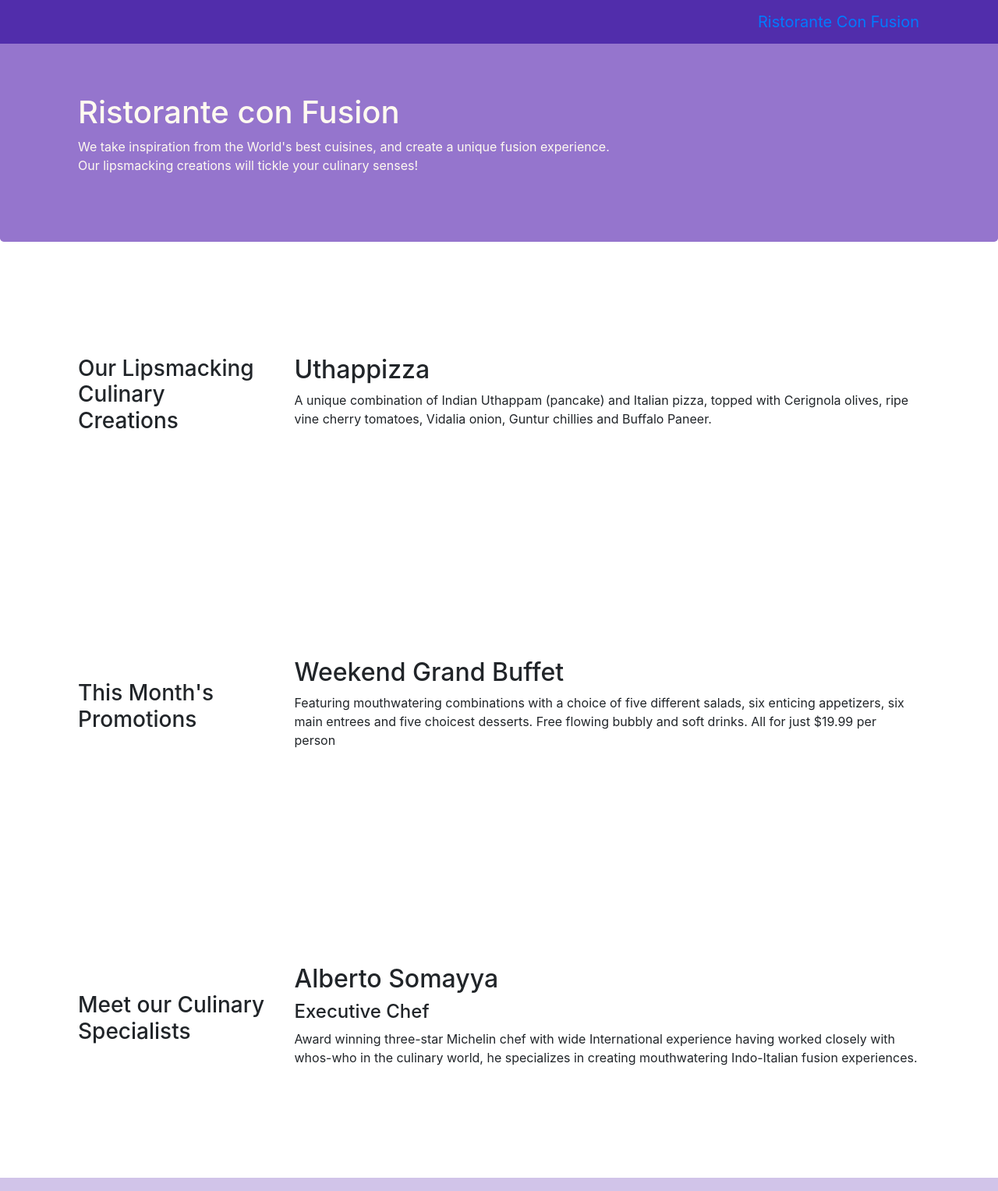
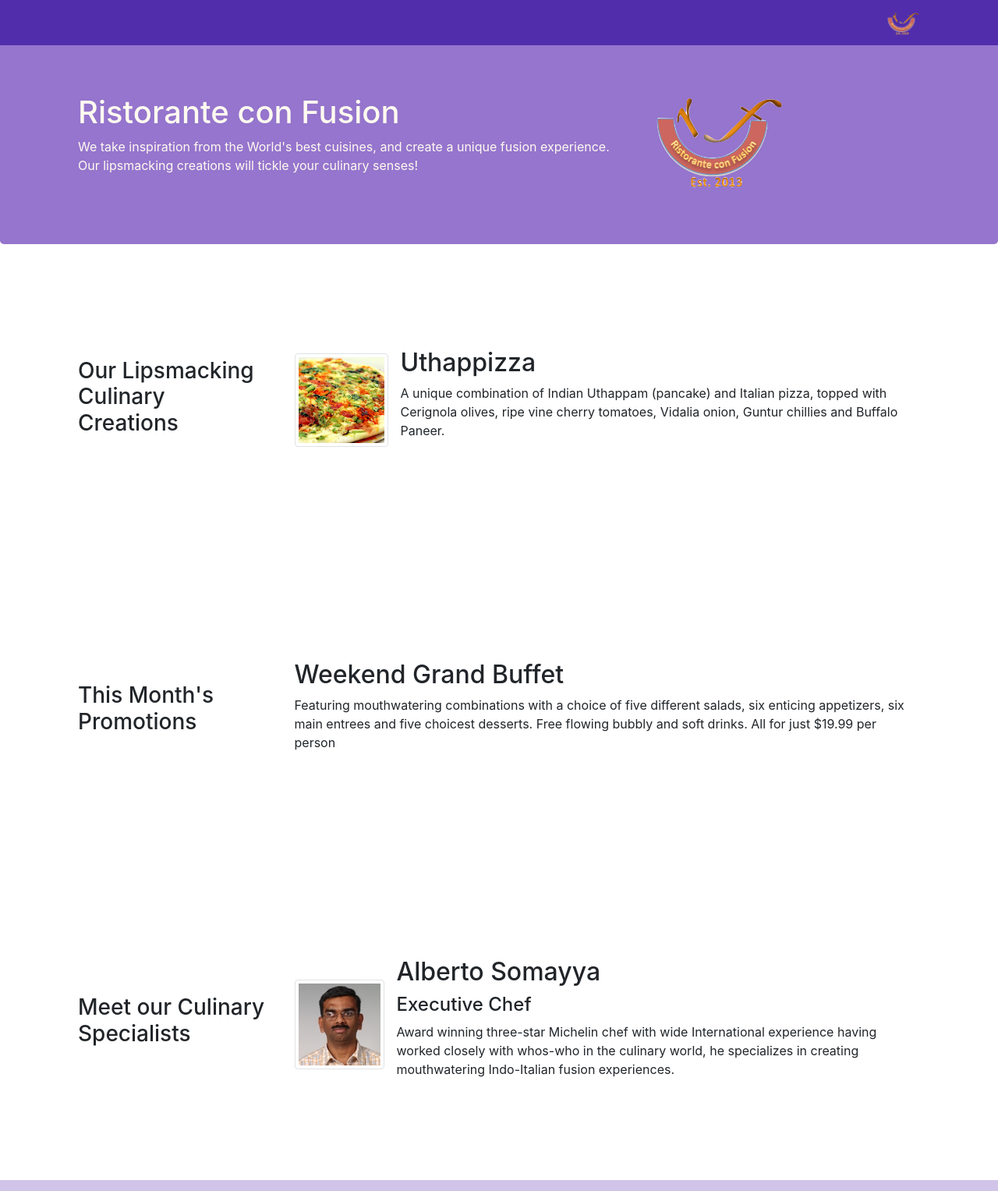
Before and after one commit to Inhugor/confusion, a website: page index.html in a window 1280 px wide. Shown: the top 1527 px of the page at 78% size. Drawn offline with nearby package versions, Linux system fonts and the light colour scheme; files that its build step writes are made by us from their sources.

Commit message:
Images and Media

```diff
--- a/index.html
+++ b/index.html
@@ -21,7 +21,7 @@
         <div class="container">
             <button class="navbar-toggler" type="button" data-toggle="collapse" data-target="#Navbar"><span class="navbar-toggler-icon"></span>
             </button>
-            <a class="navbar-brand" href="#">Ristorante Con Fusion</a>
+            <a class="navbar-brand" href="#"><img src="img/logo.png" height="30" width="41"></a>
             <div class="collapse navbar-collapse" id="Navbar">
             <ul class="navbar-nav">
                 <li class="nav-item active"><a class="nav-link" href="#"><span class="fa fa-home fa-lg"></span> Home</a></li>
@@ -41,7 +41,8 @@
                     <h1>Ristorante con Fusion</h1>
                     <p>We take inspiration from the World's best cuisines, and create a unique fusion experience. Our lipsmacking creations will tickle your culinary senses!</p>
                 </div>
-                <div class="col col-sm">
+                <div class="col col-sm align-self-center">
+                    <img src="img/logo.png" class="img-fluid">
                 </div>
             </div>
         </div>
@@ -53,8 +54,13 @@
                 <h3>Our Lipsmacking Culinary Creations</h3>
             </div>
             <div class="col-sm col-md flex-first">
-                <h2>Uthappizza</h2>
-                <p>A unique combination of Indian Uthappam (pancake) and Italian pizza, topped with Cerignola olives, ripe vine cherry tomatoes, Vidalia onion, Guntur chillies and Buffalo Paneer.</p>
+                <div class="media">
+                    <img class="d-flex mr-3 img-thumbnail align-self-center" src="img/uthappizza.png" alt="uthappizza">
+                    <div class="media-body">
+                        <h2 class="mt-0">Uthappizza</h2>
+                        <p class="hidden-xs-down">A unique combination of Indian Uthappam (pancake) and Italian pizza, topped with Cerignola olives, ripe vine cherry tomatoes, Vidalia onion, Guntur chillies and Buffalo Paneer.</p>
+                     </div>
+                </div>
             </div>
         </div>
 
@@ -65,7 +71,7 @@
             </div>
             <div class="col-sm col-md">
                 <h2>Weekend Grand Buffet</h2>
-                <p>Featuring mouthwatering combinations with a choice of five different salads, six enticing appetizers, six main entrees and five choicest desserts. Free flowing bubbly and soft drinks. All for just $19.99 per person </p>
+                <p class="hidden-xs-down">Featuring mouthwatering combinations with a choice of five different salads, six enticing appetizers, six main entrees and five choicest desserts. Free flowing bubbly and soft drinks. All for just $19.99 per person </p>
             </div>
         </div>
 
@@ -74,9 +80,14 @@
                 <h3>Meet our Culinary Specialists</h3>
             </div>
             <div class="col-sm col-md flex-first">
-                <h2>Alberto Somayya</h2>
-                <h4>Executive Chef</h4>
-                <p>Award winning three-star Michelin chef with wide International experience having worked closely with whos-who in the culinary world, he specializes in creating mouthwatering Indo-Italian fusion experiences. </p>
+                <div class="media">
+                    <img class="d-flex mr-3 img-thumbnail align-self-center" src="img/alberto.png" alt="Alberto Somayya">
+                    <div class="media-body">
+                        <h2>Alberto Somayya</h2>
+                        <h4>Executive Chef</h4>
+                        <p class="hidden-xs-down">Award winning three-star Michelin chef with wide International experience having worked closely with whos-who in the culinary world, he specializes in creating mouthwatering Indo-Italian fusion experiences. </p>
+                    </div>
+                </div>
             </div>
         </div>
     </div>
```
Also changed, not shown: aboutus.html (+3 -2 lines), img/alberto.png (added), img/buffet.png (added), img/logo.png (added), img/uthappizza.png (added), 1 other file.
